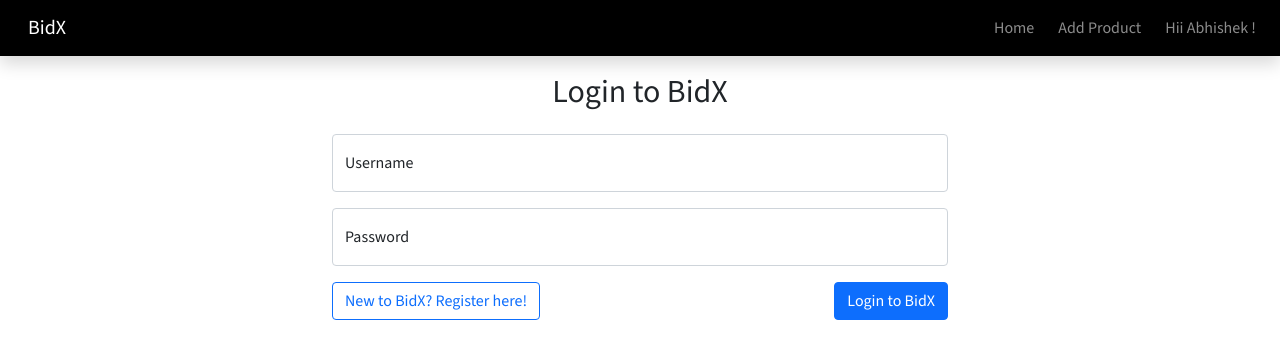
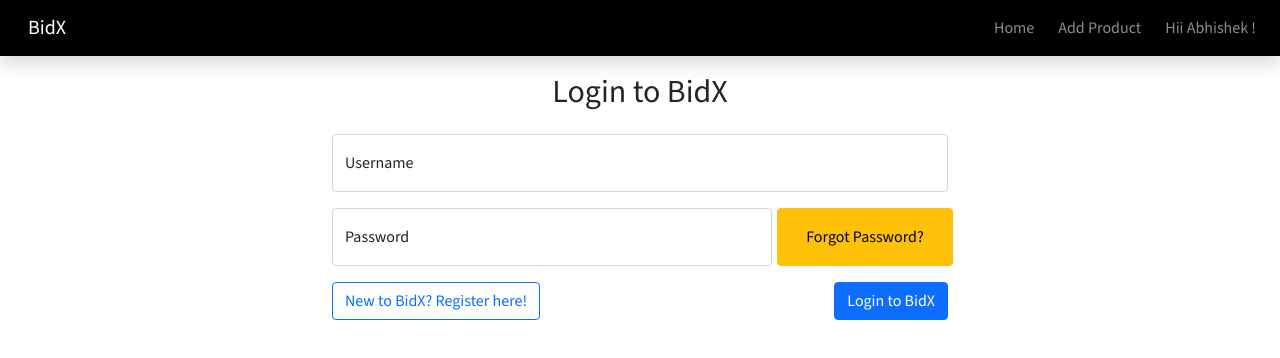
Before and after one commit to srivastavaayu/bidx, a React (Create React App) app: page /authentication in a window 1280 px wide. Shown: the top 358 px of the page. Built offline with nearby package versions, Linux system fonts and the light colour scheme.

Commit message:
add: Forgot Password

```diff
--- a/src/App.js
+++ b/src/App.js
@@ -22,6 +22,7 @@ function App() {
         <Route exact path="/home/vehicles" component={Items} />
         <Route exact path="/home/electronics" component={Items} />
         <Route exact path="/authentication" component={Authentication} />
+        <Route exact path="/forgotPassword" component={Forgotpass} />
         <Route exact path="/user" component={Dashboard} />
         <Route path="/product" component={ProdInfo} />
       </Switch>
--- a/src/components/Authentication.js
+++ b/src/components/Authentication.js
@@ -1,4 +1,5 @@
 import React from "react";
+import { Link } from "react-router-dom";
 
 // let authenticationLoginSchema = yup.object().shape({
 //   email: yup.string().trim().email().required(),
@@ -195,7 +196,8 @@ class Authentication extends React.Component {
                 Username
               </label>
             </div>
-            <div className="form-floating mb-3">
+            <div className="forgotPasswordContainer mb-3">
+              <div className="form-floating">
                 <input
                   id="authenticationLoginDiv__passwordInput"
                   className="form-control"
@@ -213,6 +215,13 @@ class Authentication extends React.Component {
                   Password
                 </label>
               </div>
+              <Link to="/forgotPassword">
+                <button className="btn btn-warning forgotPassword">
+                  Forgot Password?
+                </button>
+              </Link>
+            </div>
+
             <div className="authenticationButtonDiv">
               <button
                 type="button"
--- a/src/styles/Authentication.scss
+++ b/src/styles/Authentication.scss
@@ -7,3 +7,15 @@
   display: flex;
   justify-content: space-between;
 }
+
+.forgotPasswordContainer {
+  display: grid;
+  grid-template-columns: 5fr 2fr;
+}
+
+.forgotPassword {
+  padding: 0;
+  margin: auto 0 auto 5px;
+  height: 100%;
+  width: 100%;
+}
```
Lines whose indentation alone changed are shown as unchanged.
